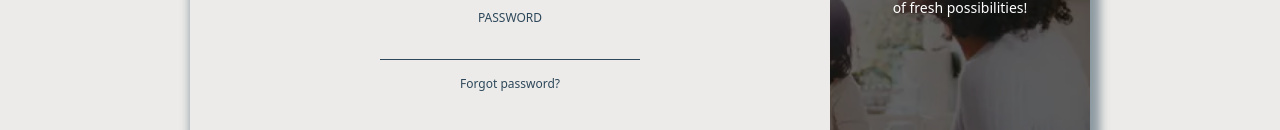
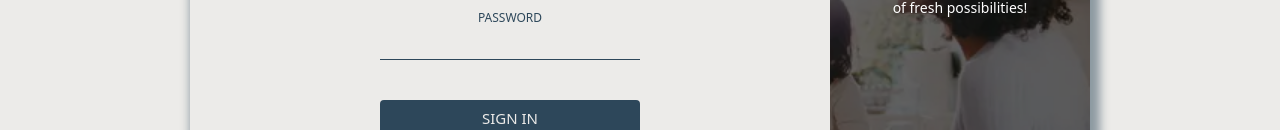
Before and after one commit to smartstandard/home-management-system, a React (Vite) app in the folder client/: page /profile/auth in a window 1280 px wide. Shown: the part 367-497 px from the top of the page. Built offline with nearby package versions, Linux system fonts and the light colour scheme; no server answers.

Commit message:
removed unused functionality

```diff
--- a/client/src/components/Auth/Login/Login.jsx
+++ b/client/src/components/Auth/Login/Login.jsx
@@ -69,9 +69,6 @@ const Login = () => {
                     <span>Password</span>
                     <input type="password" className="input" {...register('password')} />
                 </label>
-                <Link to="/password-reset">
-                    <p className="forgot-pass">Forgot password?</p>
-                </Link>
                 <input disabled={isLoading} type="submit" className="submit button" value={'Sign In'} />
             </form>
         </div>
```
